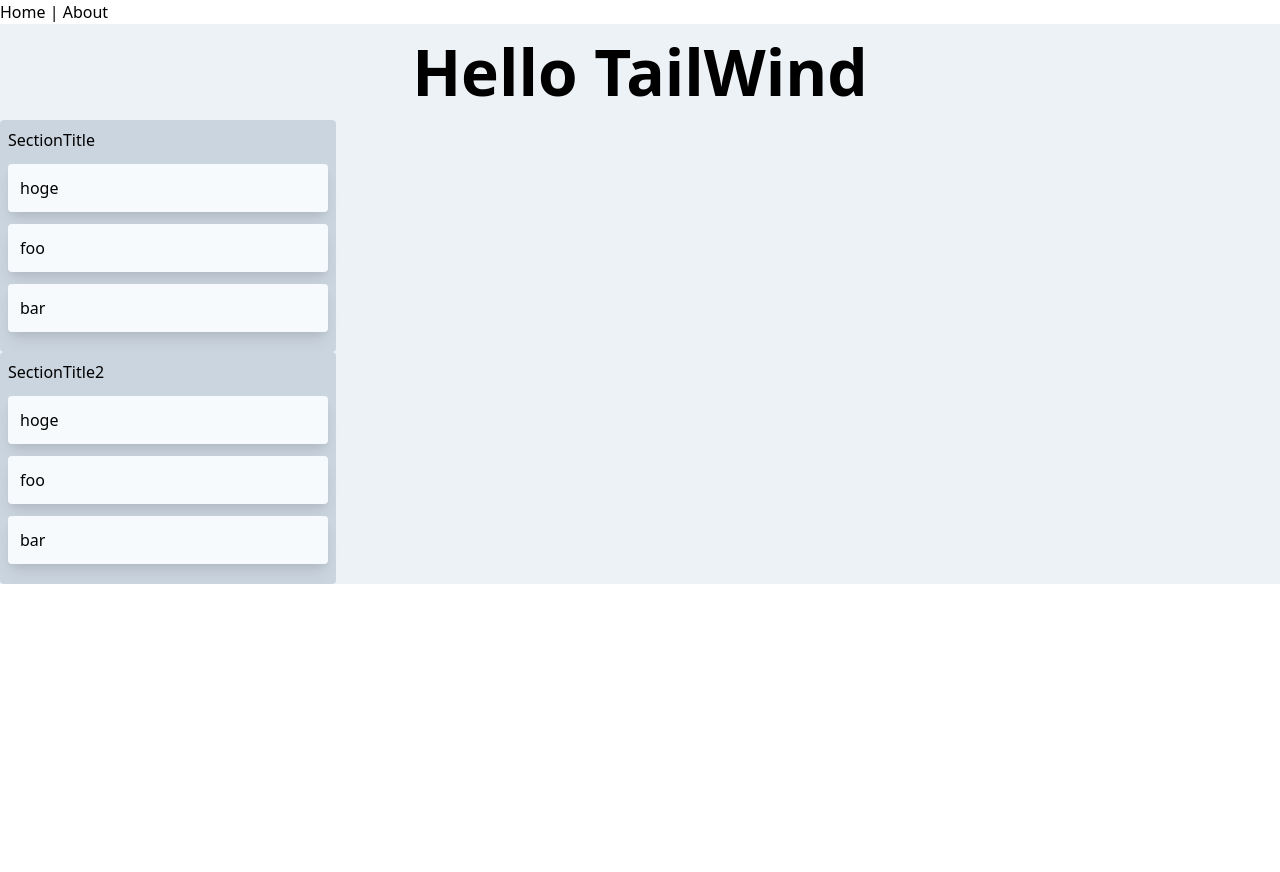
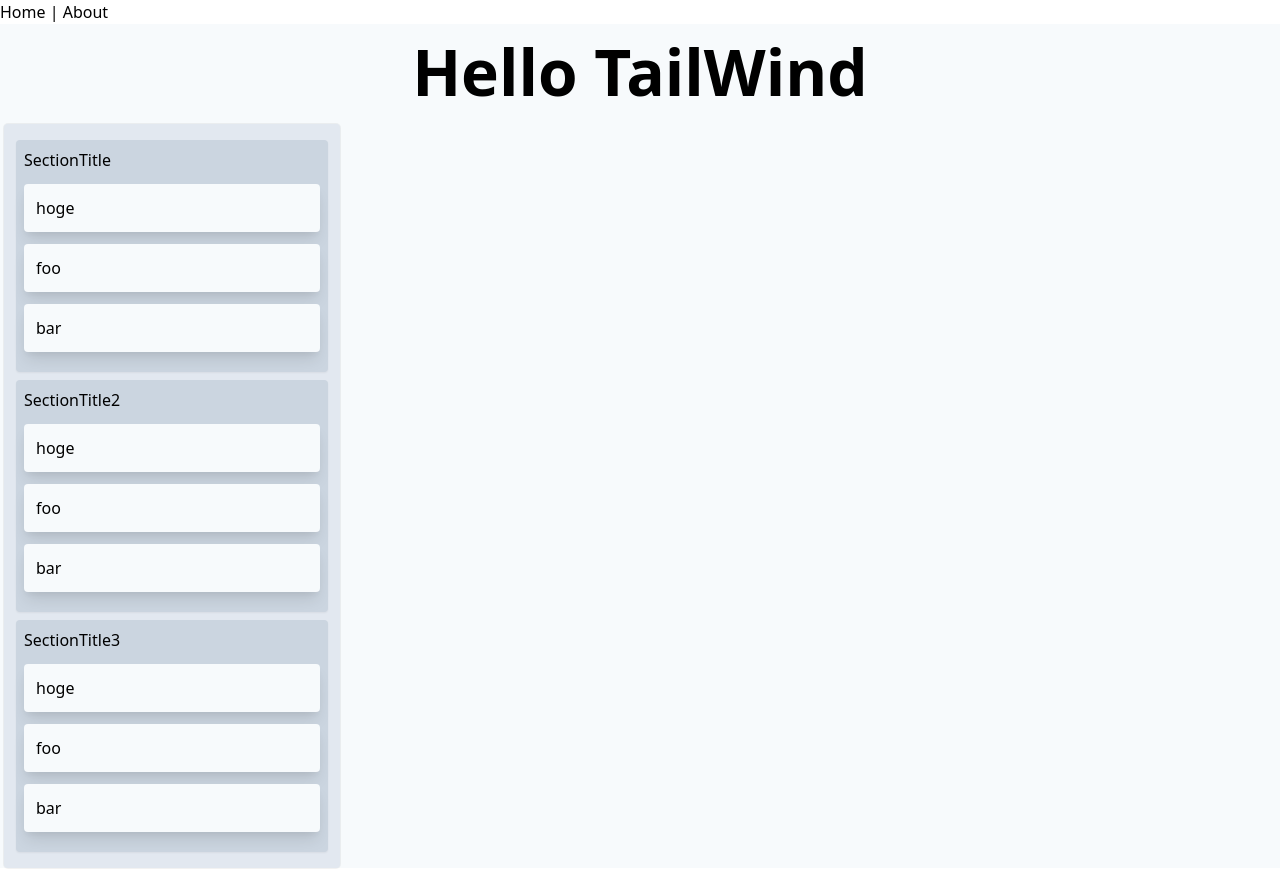
Before and after one commit to annenpolka/Balut, a Vue app in the folder webapp/: page /about in a window 1280 px wide. Before the commit the page ends 800 px from the top, so only its background shows below. Built offline with nearby package versions, Linux system fonts and the light colour scheme.

Commit message:
CSSちょっと修正

```diff
--- a/webapp/src/components/Book.vue
+++ b/webapp/src/components/Book.vue
@@ -1,5 +1,5 @@
 <template
-  ><div>
+  ><div class="book">
     <BookSection
       v-for="bookSection in bookSections"
       :bookCards="bookSection.bookCards"
@@ -36,6 +36,15 @@
             { id: 3, text: 'bar' },
           ],
         },
+        {
+          id: 3,
+          sectionTitle: 'SectionTitle3',
+          bookCards: [
+            { id: 1, text: 'hoge' },
+            { id: 2, text: 'foo' },
+            { id: 3, text: 'bar' },
+          ],
+        },
       ],
     };
   },
@@ -46,4 +55,8 @@
 };
 </script>
 
-<style lang="scss" scoped></style>
+<style lang="scss" scoped>
+.book {
+  @apply box-content w-3/12 max-w-sm p-2 m-1 overflow-y-scroll bg-gray-300 rounded shadow-xs;
+}
+</style>
--- a/webapp/src/components/BookCard.vue
+++ b/webapp/src/components/BookCard.vue
@@ -48,7 +48,7 @@
 }
 
 .book-card {
-  @apply max-w-sm overflow-hidden rounded shadow-lg p-3 my-3 bg-gray-100 whitespace-pre-wrap;
+  @apply max-w-sm p-3 my-3 overflow-hidden whitespace-pre-wrap bg-gray-100 rounded shadow-lg;
 
   &:hover {
     @apply bg-white;
--- a/webapp/src/components/BookSection.vue
+++ b/webapp/src/components/BookSection.vue
@@ -28,6 +28,6 @@
 
 <style lang="scss" scoped>
 .book-section {
-  @apply bg-gray-400 box-content w-3/12 max-w-sm p-2 rounded;
+  @apply box-content p-2 mx-1 my-2 bg-gray-400 rounded shadow-sm;
 }
 </style>
--- a/webapp/src/views/Home.vue
+++ b/webapp/src/views/Home.vue
@@ -1,5 +1,5 @@
 <template>
-  <div class="mx-auto bg-gray-200">
+  <div class="mx-auto bg-gray-100">
     <p class="hello">Hello TailWind</p>
     <Book></Book>
   </div>
```
